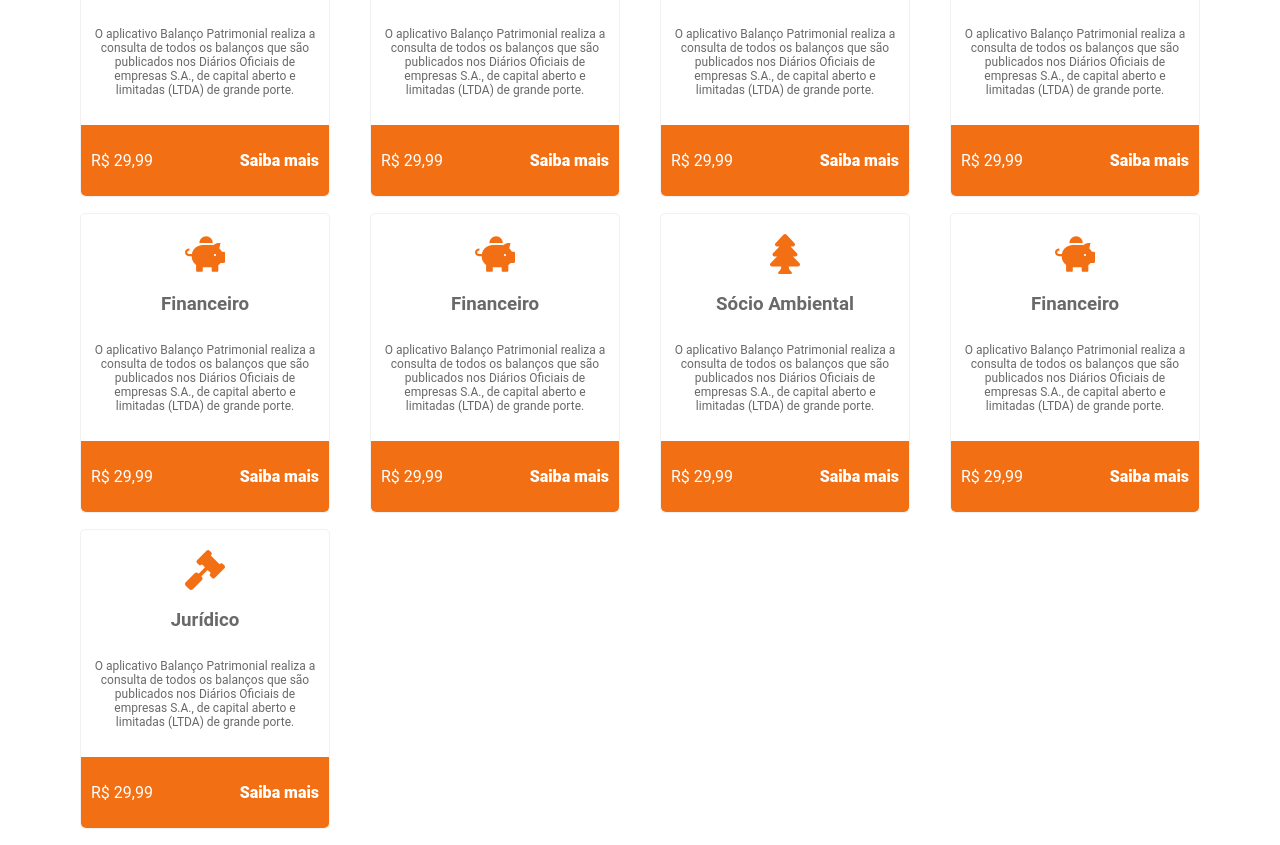
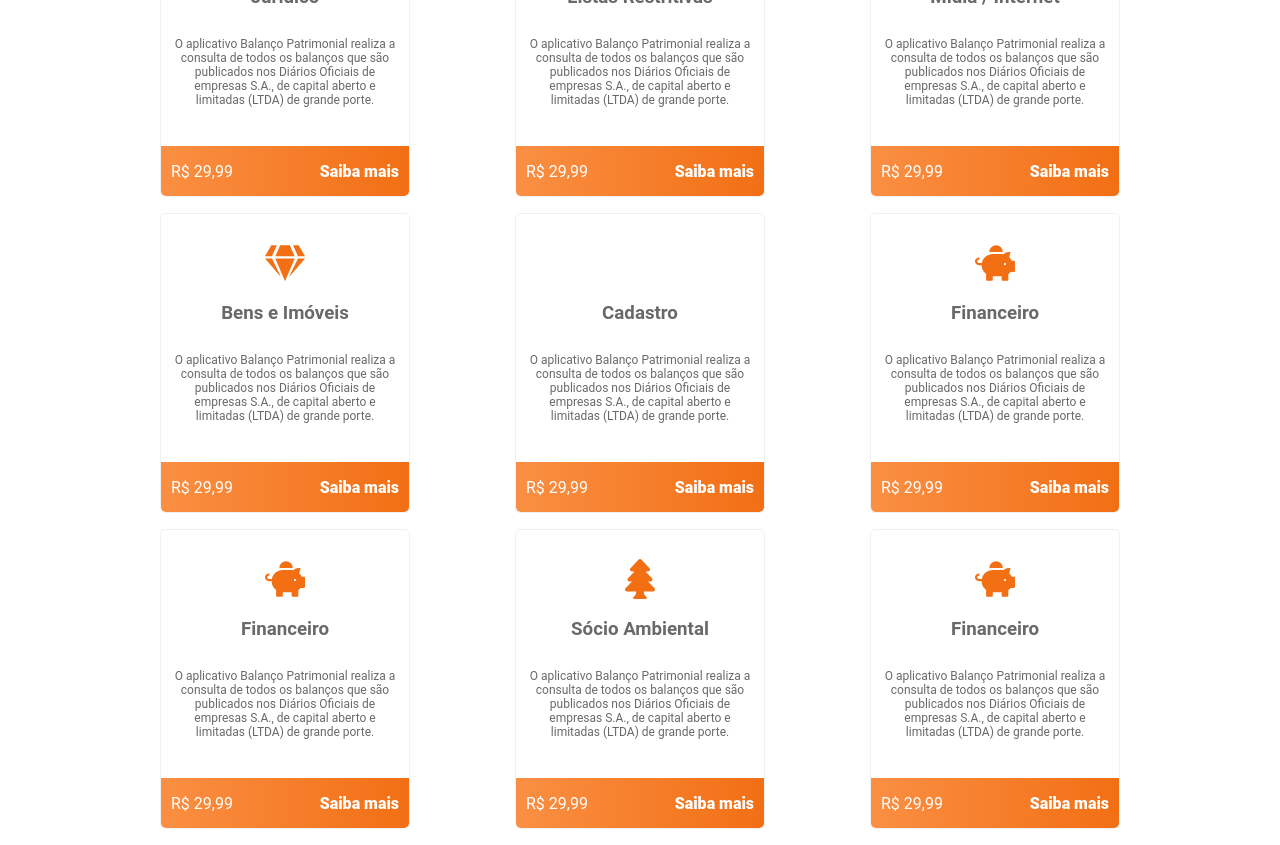
Before and after one commit to devjef/teste-front-end-uplexis, a React (Create React App) app: page / in a window 1280 px wide. Shown: the part 920-1765 px from the top of the page. Built offline with nearby package versions, Linux system fonts and the light colour scheme; some icons are missing.

Commit message:
alinhamento de cards

```diff
--- a/src/assets/scss/style.scss
+++ b/src/assets/scss/style.scss
@@ -12,5 +12,5 @@
     align-items: center;
     justify-content: center;
     flex-direction: column;
-    margin: 0 5rem;
+    margin: 0 10rem;
 };
--- a/src/components/NavCard/style.scss
+++ b/src/components/NavCard/style.scss
@@ -10,7 +10,7 @@
     padding: 1rem;
     border: 1px solid #fff;
     text-align: center;
-    width: 100px;
+    width: 10%;
     height: 100px;
 
     &:hover {
--- a/src/components/ProductCard/style.scss
+++ b/src/components/ProductCard/style.scss
@@ -1,6 +1,9 @@
 @import "../../assets/scss/helpers/variaveis.scss";
 
 .products__card {
+    display: flex;
+    align-items: center;
+    justify-content: center;
     width: 250px;
     height: 300px;
     margin-bottom: 1rem;
@@ -14,7 +17,7 @@
         align-items: center;
         justify-content: center;
         flex-direction: column;
-        margin-top: 20px;
+        margin-bottom: 50px;
 
         .products__icon {
             color: $primary-color;
@@ -41,8 +44,10 @@
         justify-content: space-between;
         padding: 10px;
         position: absolute;
-        background-color: $primary-color;
+        background-color: $primary-color; /* For browsers that do not support gradients */
+        background-image: linear-gradient(to right, #fa8f43, $primary-color);
         width: 100%;
+        height: 50px;
         bottom: 0;
         border-radius: 0 0 5px 5px;
 
--- a/src/components/Products/Products.js
+++ b/src/components/Products/Products.js
@@ -99,14 +99,7 @@
             price: 'R$ 29,99',
             text: 'O aplicativo Balanço Patrimonial realiza a consulta de todos os balanços que são publicados nos Diários Oficiais de empresas S.A., de capital aberto e limitadas (LTDA) de grande porte.',
             category: 'Financeiro'
-        },
-        {
-            icon: <Gavel className="products__icon" />,
-            title: 'Jurídico',
-            price: 'R$ 29,99',
-            text: 'O aplicativo Balanço Patrimonial realiza a consulta de todos os balanços que são publicados nos Diários Oficiais de empresas S.A., de capital aberto e limitadas (LTDA) de grande porte.',
-            category: 'juridico'
-        },
+        }
     ])
 
     useEffect(() => {
```
Also changed, not shown: 1 other file (tests, documents, lock files or other folders).
